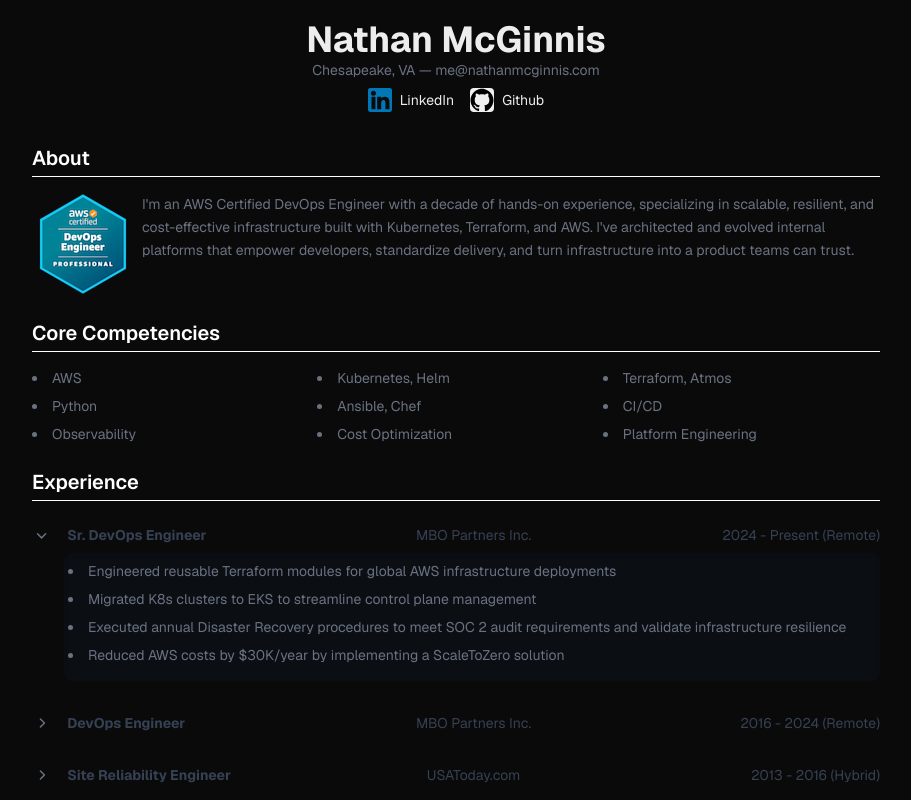
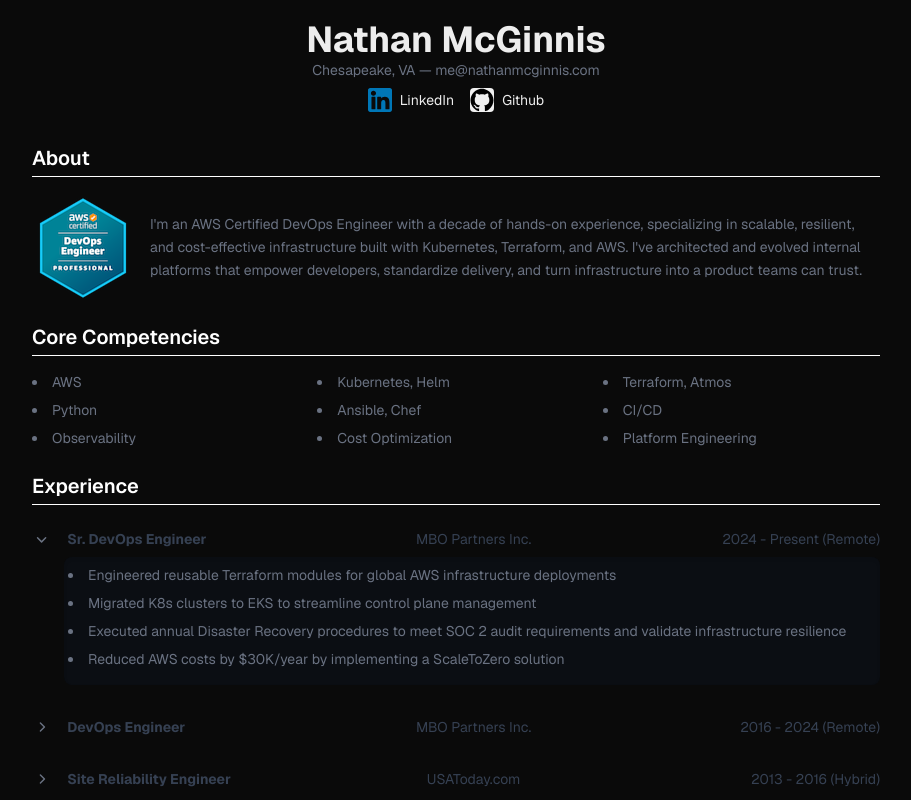
Before and after one commit to f1yers/whoami, a Next.js app: page / in a window 1280 px wide. Shown: the top 800 px of the page, without its empty margins (184-1095 px from the left). Built offline with nearby package versions, Linux system fonts and the light colour scheme.

Commit message:
correct margin and padding

```diff
--- a/src/components/Resume.tsx
+++ b/src/components/Resume.tsx
@@ -20,10 +20,10 @@
               alt="AWS DevOps Badge"
               width={102}
               height={102}
-              className="float-left mr-2 relative"
+              className="float-left mt-1 mr-4 relative"
             />
           </a>
-          <p className="text-sm leading-relaxed">
+          <p className="text-sm leading-relaxed pt-5">
             {"I'm an AWS Certified DevOps Engineer with a decade of hands-on experience, specializing in scalable, resilient, and cost-effective infrastructure built with Kubernetes, Terraform, and AWS.  I've architected and evolved internal platforms that empower developers, standardize delivery, and turn infrastructure into a product teams can trust."}
           </p>
         </div>
```
